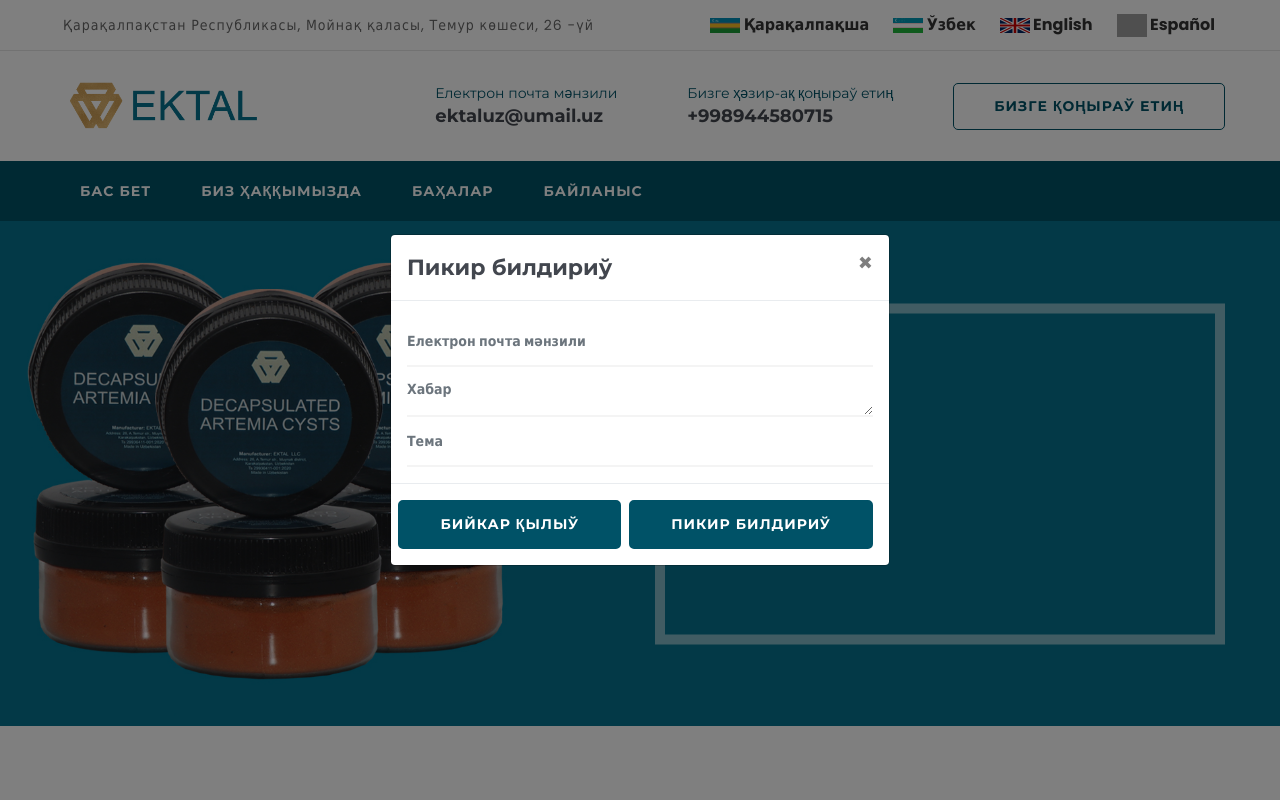
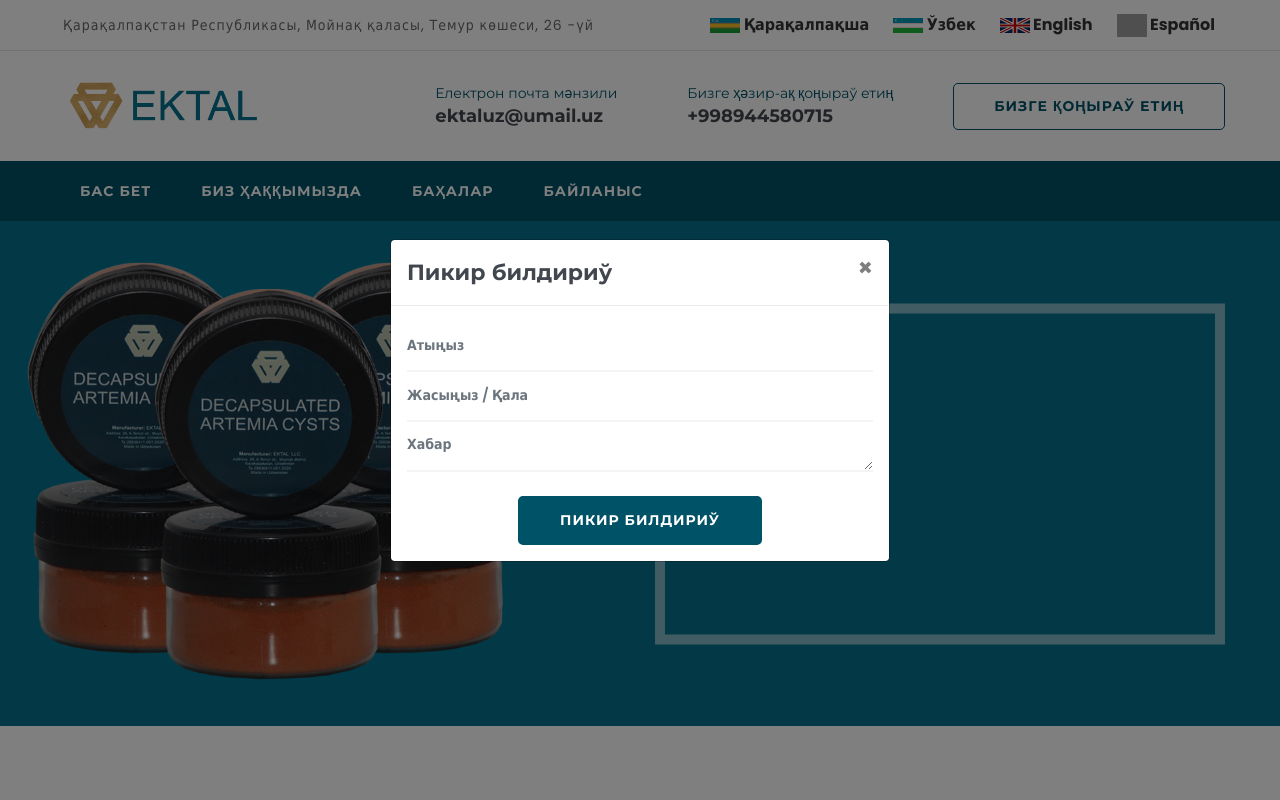
Before and after one commit to git-hub-alibek/ektal.uz, a CodeIgniter app: page /database/kk in a window 1280 px wide, after a click on "ПИКИР БИЛДИРИЎ". Run offline with CodeIgniter, Linux system fonts and the light colour scheme; the visitor is signed in with stand-in values (Sample User, id 1); data that the repository does not hold is empty; some libraries are stand-ins or nearby versions; grey boxes are pictures that could not be loaded.

Commit message:
some changes

```diff
--- a/application/controllers/Homepage.php
+++ b/application/controllers/Homepage.php
@@ -18,6 +18,13 @@
 	 * map to /index.php/welcome/<method_name>
 	 * @see https://codeigniter.com/user_guide/general/urls.html
 	 */
+	public function __construct()
+	{
+		parent::__construct();
+
+		$this->load->helper('url');
+	}
+
 	public function index()
 	{
 		$this->data['products'] = $this->db->get('products')->result_array();
@@ -26,6 +33,35 @@
 		$site_lang = $this->uri->segment(1);
 		$this->data['faq'] = $this->db->select("id, question_".$site_lang." AS question, answer_".$site_lang." AS answer")->get('faq')->result();
 
+
+		if ($this->input->post('send'))
+		{
+
+			$contact_name = strip_tags($this->input->post('contact_name'));
+			$contact_info = strip_tags($this->input->post('contact_info'));
+			$contact_message = strip_tags($this->input->post('contact_message'));
+
+
+			$insert = array(
+			    'id' => '',
+				'full_name' => $contact_name,
+				'user_info' => $contact_info,
+				'text' => $contact_message,
+				'post_scriptum' => '',
+				'date' => date("Y-m-d H:i:s"),
+				'statement' => 0
+			);
+			$this->db->insert('reviews', $insert);
+
+			echo "<script>alert('".lang('success_review')."')</script>";
+			//$this->session->set_flashdata("message",'<div class="alert alert-success"> Сообщение успешно отправлено!</div>');
+			//die();
+		}
+		//echo 4;
+
+
+
 		$this->load->view('homepage', $this->data);
+
 	}
 }
--- a/application/language/english/custom_lang.php
+++ b/application/language/english/custom_lang.php
@@ -28,9 +28,12 @@
 $lang['our_address'] = 'Our address:';
 $lang['contact_text'] = "If you can't make a call, leave a note here";
 $lang['name'] = 'Name';
+$lang['user_info'] = 'Age / City';
 $lang['subject'] = 'Subject';
 $lang['message'] = 'Message';
 $lang['send'] = 'Send';
+$lang['success_review'] = 'Your review has been accepted and we will review it as soon as possible!';
+
 $lang['copyright'] = 'Designed by:';
 $lang['products'] = 'Our products';
 $lang['useful'] = 'Useful links';
--- a/application/language/ispan/custom_lang.php
+++ b/application/language/ispan/custom_lang.php
@@ -28,9 +28,12 @@
 $lang['our_address'] = 'Nuestra dirección:';
 $lang['contact_text'] = 'Si no puede hacer una llamada, deje una nota aquí';
 $lang['name'] = 'Nombre';
+$lang['user_info'] = 'Edad / Ciudad';
 $lang['subject'] = 'Sujeto';
 $lang['message'] = 'Mensaje';
 $lang['send'] = 'Enviar';
+$lang['success_review'] = 'Su reseña ha sido aceptada y la revisaremos lo antes posible!';
+
 $lang['copyright'] = 'Diseñada por:';
 $lang['products'] = 'Nuestros productos';
 $lang['useful'] = 'Enlaces útiles';
--- a/application/language/karakalpak/custom_lang.php
+++ b/application/language/karakalpak/custom_lang.php
@@ -28,9 +28,12 @@
 $lang['our_address'] = 'Бизиң мәнзил:';
 $lang['contact_text'] = 'Егер сизде қоңыраў қылыў мүмкиншилиги болмаса усы жерге жазып қалдырың';
 $lang['name'] = 'Атыңыз';
+$lang['user_info'] = 'Жасыңыз / Қала';
 $lang['subject'] = 'Тема';
 $lang['message'] = 'Хабар';
 $lang['send'] = 'Жибериў';
+$lang['success_review'] = 'Сизиң пикир-усынысыңыз қабылланды ҳәм биз оны тез арада көрип шығамыз!';
+
 $lang['copyright'] = 'Сайт ислеген:';
 $lang['products'] = 'Бизиң өнимлер';
 $lang['useful'] = 'Пайдалы силтемелер';
--- a/application/language/uzbek/custom_lang.php
+++ b/application/language/uzbek/custom_lang.php
@@ -28,9 +28,12 @@
 $lang['our_address'] = 'Бизнинг манзил:';
 $lang['contact_text'] = 'Агар сиз қўнғироқ қила олмасангиз, бу эрда хабар қолдиринг';
 $lang['name'] = 'Исмингиз';
+$lang['user_info'] = 'Ёшингиз / Каердансиз';
 $lang['subject'] = 'Мавзу';
 $lang['message'] = 'Хабар';
 $lang['send'] = 'Юбориш';
+$lang['success_review'] = 'Sizning sharhingiz qabul qilindi va biz uni tez orada ko\'rib chiqamiz!';
+
 $lang['copyright'] = 'Сайт ислеген:';
 $lang['products'] = 'Бизнинг махсулотлар';
 $lang['useful'] = 'Фойдали хаволалар';
--- a/application/views/homepage.php
+++ b/application/views/homepage.php
@@ -175,16 +175,17 @@
                     <h5 class="modal-title"><?php echo lang('review_send');?></h5>
                     <button type="button" class="close" data-dismiss="modal">×</button>
                 </div>
-            <div class="modal-body">
+                <div class="modal-body" style="display: flex; justify-content: center;">
+                <form method="post">
+                    <input id="contact_name" type="text" class="form-control" placeholder="<?php echo lang('name');?>" name="contact_name" autocomplete="off" required>
+                    <input id="contact_info" type="text" class="form-control" placeholder="<?php echo lang('user_info');?>" name="contact_info" autocomplete="off" required>
+                    <textarea id="contact_message" class="form-control" placeholder="<?php echo lang('message');?>" name="contact_message" cols="45" rows="5" aria-required="true" required></textarea><br>
+                    <div style="display: flex; justify-content: center;">
+                        <input type="submit" name="send" class="btn btn-primary" value="<?php echo lang('review_send');?>">
+                    </div>
+                </form>
+                </div>
 
-            <input id="contact_email" class="form-control" placeholder="<?php echo lang('email');?>" name="contact_email" type="email" value="" aria-required="true" required>
-            <textarea id="contact_message" class="form-control" placeholder="<?php echo lang('message');?>" name="contact_message" cols="45" rows="5" aria-required="true" required></textarea>
-                <input id="contact_subject" type="text" class="form-control" placeholder="<?php echo lang('subject');?>" name="contact_subject" autocomplete="off" required>
-              </div>
-            <div class="modal-footer">
-                <button type="button" class="btn btn-secondary" data-dismiss="modal"><?php echo lang('close');?></button>
-                <button type="button" class="btn btn-primary"><?php echo lang('review_send');?></button>
-            </div>
             </div>
         </div>
     </div>
```
Also changed, not shown: application/controllers/Contact.php (+4 -10 lines). Lines whose indentation alone changed are shown as unchanged.
